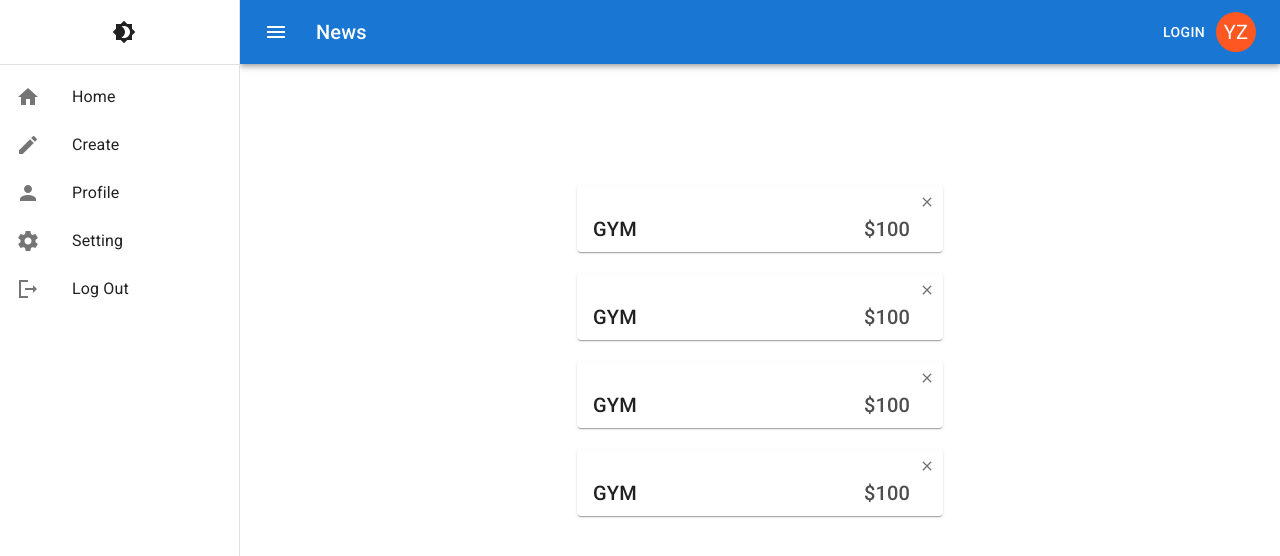
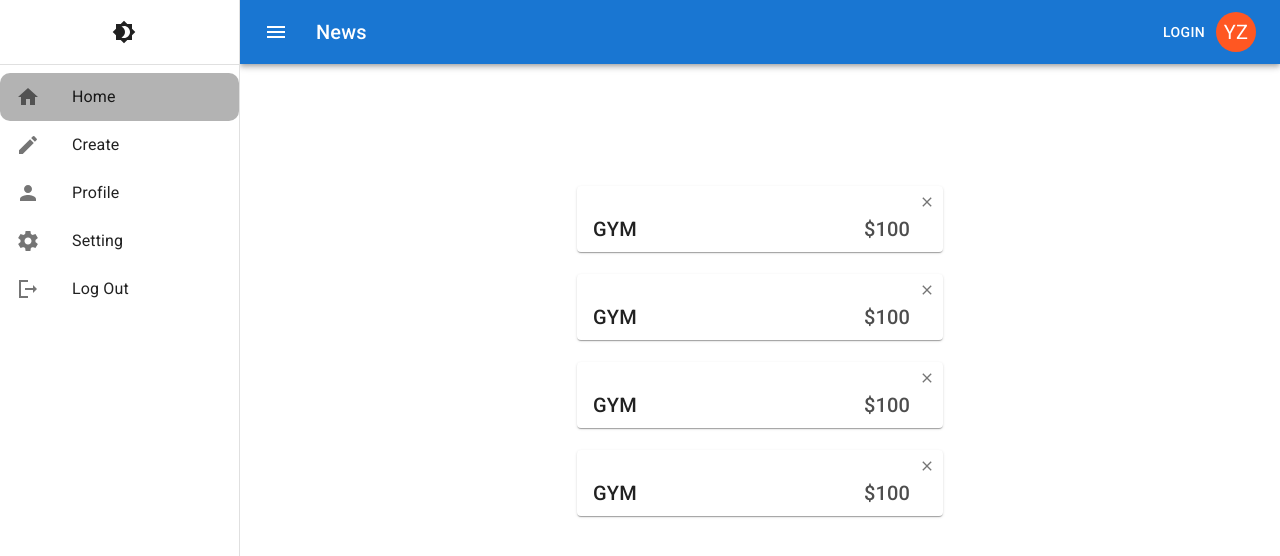
Before and after one commit to yznabuz/MUI-website-calculate-expences, a React (Create React App) app: page / in a window 1280 px wide. Shown: the top 556 px of the page. Built offline with nearby package versions, Linux system fonts and the light colour scheme.

Commit message:
edit colors

```diff
--- a/src/Pages/Components/SideBar.jsx
+++ b/src/Pages/Components/SideBar.jsx
@@ -16,7 +16,7 @@ import CreateIcon from "@mui/icons-material/Create";
 import PersonIcon from "@mui/icons-material/Person";
 import SettingsSharpIcon from "@mui/icons-material/SettingsSharp";
 import LogoutSharpIcon from "@mui/icons-material/LogoutSharp";
-import { Link } from "react-router-dom";
+import { Link, useLocation } from "react-router-dom";
 import Brightness7Icon from "@mui/icons-material/Brightness7";
 import { useTheme } from "@emotion/react";
 import Brightness4Icon from "@mui/icons-material/Brightness4";
@@ -25,6 +25,7 @@ const drawerWidth = 240;
 
 export default function SideBar({ setMode }) {
   const theme = useTheme();
+  const currentLocation = useLocation();
   return (
     <Box sx={{ display: "flex" }}>
       <Drawer
@@ -61,7 +62,16 @@ export default function SideBar({ setMode }) {
         <Divider />
         <List>
           <Link className="navBtn" to="/">
-            <ListItem disablePadding>
+            <ListItem
+              sx={{
+                backgroundColor:
+                  currentLocation.pathname === "/"
+                    ? theme.palette.bg.main
+                    : null,
+                borderRadius: "10px",
+              }}
+              disablePadding
+            >
               <ListItemButton>
                 <ListItemIcon>
                   <HomeIcon />
@@ -71,7 +81,16 @@ export default function SideBar({ setMode }) {
             </ListItem>
           </Link>
           <Link className="navBtn" to="/create">
-            <ListItem disablePadding>
+            <ListItem
+              sx={{
+                backgroundColor:
+                  currentLocation.pathname === "/create"
+                    ? theme.palette.bg.main
+                    : null,
+                borderRadius: "10px",
+              }}
+              disablePadding
+            >
               <ListItemButton>
                 <ListItemIcon>
                   <CreateIcon />
--- a/src/Pages/Create/Create.jsx
+++ b/src/Pages/Create/Create.jsx
@@ -40,6 +40,9 @@ const Create = () => {
           marginLeft: "22px",
           marginTop: "50px",
           backgroundColor: theme.palette.btnC.main,
+          "&:hover": {
+            backgroundColor: theme.palette.btnC.hover,
+          },
         }}
         variant="contained"
         endIcon={<SendIcon />}
--- a/src/Pages/Root.jsx
+++ b/src/Pages/Root.jsx
@@ -22,12 +22,20 @@ export default function Root() {
             // palette values for light mode
             btnC: {
               main: "#1565c0",
+              hover: "#5788c0",
+            },
+            bg: {
+              main: "#b3b3b3",
             },
           }
         : {
             // palette values for dark mode
             btnC: {
               main: "orange",
+              hover: "#e3ce96",
+            },
+            bg: {
+              main: "#545454",
             },
           }),
     },
```
